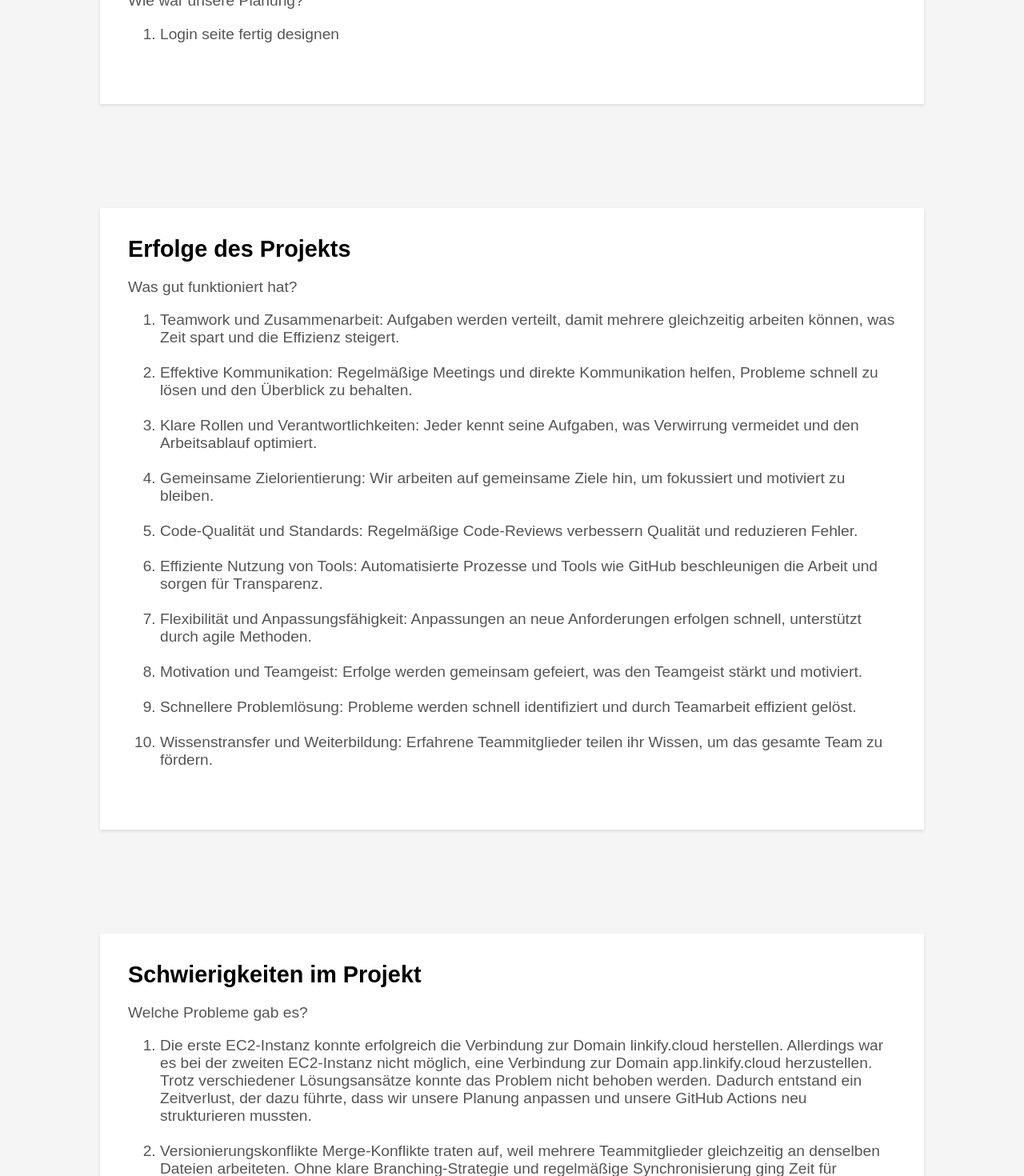
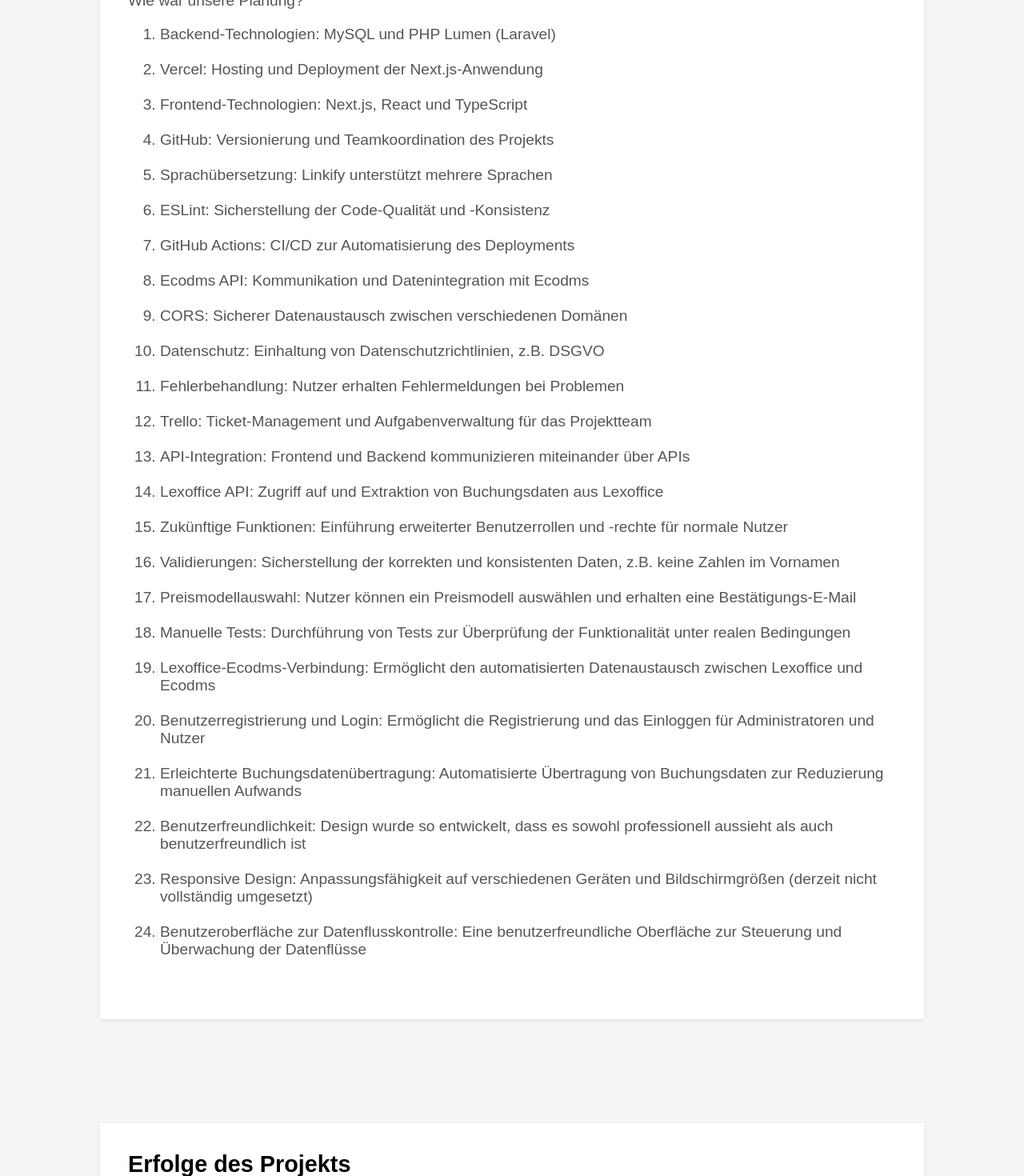
Before and after one commit to RalfHof/nextjs-boilerplate, a Next.js app: page /projekt in a window 1280 px wide. Shown: the part 780-2250 px from the top of the page at 80% size. Built offline with nearby package versions, Linux system fonts and the light colour scheme.

Commit message:
New Features

```diff
--- a/src/app/projekt/page.tsx
+++ b/src/app/projekt/page.tsx
@@ -6,29 +6,55 @@
 export default function ProjektPage() {
 
   const GoodElementItems = [
-    { Element: "Teamwork und Zusammenarbeit: Aufgaben werden verteilt, damit mehrere gleichzeitig arbeiten können, was Zeit spart und die Effizienz steigert." },
-    { Element: "Effektive Kommunikation: Regelmäßige Meetings und direkte Kommunikation helfen, Probleme schnell zu lösen und den Überblick zu behalten." },
-    { Element: "Klare Rollen und Verantwortlichkeiten: Jeder kennt seine Aufgaben, was Verwirrung vermeidet und den Arbeitsablauf optimiert." },
-    { Element: "Gemeinsame Zielorientierung: Wir arbeiten auf gemeinsame Ziele hin, um fokussiert und motiviert zu bleiben." },
     { Element: "Code-Qualität und Standards: Regelmäßige Code-Reviews verbessern Qualität und reduzieren Fehler." },
-    { Element: "Effiziente Nutzung von Tools: Automatisierte Prozesse und Tools wie GitHub beschleunigen die Arbeit und sorgen für Transparenz." },
-    { Element: "Flexibilität und Anpassungsfähigkeit: Anpassungen an neue Anforderungen erfolgen schnell, unterstützt durch agile Methoden." },
     { Element: "Motivation und Teamgeist: Erfolge werden gemeinsam gefeiert, was den Teamgeist stärkt und motiviert." },
     { Element: "Schnellere Problemlösung: Probleme werden schnell identifiziert und durch Teamarbeit effizient gelöst." },
-    { Element: "Wissenstransfer und Weiterbildung: Erfahrene Teammitglieder teilen ihr Wissen, um das gesamte Team zu fördern." }
+    { Element: "Gemeinsame Zielorientierung: Wir arbeiten auf gemeinsame Ziele hin, um fokussiert und motiviert zu bleiben." },
+    { Element: "Wissenstransfer und Weiterbildung: Erfahrene Teammitglieder teilen ihr Wissen, um das gesamte Team zu fördern." },
+    { Element: "Flexibilität und Anpassungsfähigkeit: Anpassungen an neue Anforderungen erfolgen schnell, unterstützt durch agile Methoden." },
+    { Element: "Klare Rollen und Verantwortlichkeiten: Jeder kennt seine Aufgaben, was Verwirrung vermeidet und den Arbeitsablauf optimiert." },
+    { Element: "Effiziente Nutzung von Tools: Automatisierte Prozesse und Tools wie GitHub beschleunigen die Arbeit und sorgen für Transparenz." },
+    { Element: "Effektive Kommunikation: Regelmäßige Meetings und direkte Kommunikation helfen, Probleme schnell zu lösen und den Überblick zu behalten." },
+    { Element: "Teamwork und Zusammenarbeit: Aufgaben werden verteilt, damit mehrere gleichzeitig arbeiten können, was Zeit spart und die Effizienz steigert." },
   ];
 
   const BadElementItems = [
+    { Element: "Unterschiedliches Fähigkeitsniveau Wissenslücken im Team verlangsamten die Entwicklung, da fundamentale Probleme noch existierten." },
+    { Element: "Aufgrund des Ausfalls mehrerer Mitarbeiter musste die Arbeitsverteilung neu organisiert werden, was mit einem erheblichen zeitlichen Aufwand verbunden war." },
+    { Element: "Fehlende Tests Unzureichende Tests führten dazu, dass Fehler erst spät auffielen. Ohne automatisierte Unit-, Integrations- und End-to-End-Tests war die Codequalität schwer sicherzustellen, was Mehraufwand verursachte." },
+    { Element: "Versionierungskonflikte Merge-Konflikte traten auf, weil mehrere Teammitglieder gleichzeitig an denselben Dateien arbeiteten. Ohne klare Branching-Strategie und regelmäßige Synchronisierung ging Zeit für Konfliktlösungen verloren, und Änderungen wurden teils überschrieben." },
     { Element: "Die erste EC2-Instanz konnte erfolgreich die Verbindung zur Domain linkify.cloud herstellen. Allerdings war es bei der zweiten EC2-Instanz nicht möglich, eine Verbindung zur Domain app.linkify.cloud herzustellen. Trotz verschiedener Lösungsansätze konnte das Problem nicht behoben werden. Dadurch entstand ein Zeitverlust, der dazu führte, dass wir unsere Planung anpassen und unsere GitHub Actions neu strukturieren mussten." },
-    { Element: "Versionierungskonflikte Merge-Konflikte traten auf, weil mehrere Teammitglieder gleichzeitig an denselben Dateien arbeiteten. Ohne klare Branching-Strategie und regelmäßige Synchronisierung ging Zeit für Konfliktlösungen verloren, und Änderungen wurden teils überschrieben." },
-    { Element: "Fehlende Tests Unzureichende Tests führten dazu, dass Fehler erst spät auffielen. Ohne automatisierte Unit-, Integrations- und End-to-End-Tests war die Codequalität schwer sicherzustellen, was Mehraufwand verursachte." },
-    { Element: "Unterschiedliches Fähigkeitsniveau Wissenslücken im Team verlangsamten die Entwicklung, da fundamentale Probleme noch existierten." },
-    { Element: "Aufgrund des Ausfalls mehrerer Mitarbeiter musste die Arbeitsverteilung neu organisiert werden, was mit einem erheblichen zeitlichen Aufwand verbunden war." }
   ];
 
   const TimeElementItems = [
-    { Element: "Login seite fertig designen" }
+    { Element: "Backend-Technologien: MySQL und PHP Lumen (Laravel)" },
+    { Element: "Vercel: Hosting und Deployment der Next.js-Anwendung" },
+    { Element: "Frontend-Technologien: Next.js, React und TypeScript" },
+    { Element: "GitHub: Versionierung und Teamkoordination des Projekts" },
+    { Element: "Sprachübersetzung: Linkify unterstützt mehrere Sprachen" },
+    { Element: "ESLint: Sicherstellung der Code-Qualität und -Konsistenz" },
+    { Element: "GitHub Actions: CI/CD zur Automatisierung des Deployments" },
+    { Element: "Ecodms API: Kommunikation und Datenintegration mit Ecodms" },
+    { Element: "CORS: Sicherer Datenaustausch zwischen verschiedenen Domänen" },
+    { Element: "Datenschutz: Einhaltung von Datenschutzrichtlinien, z.B. DSGVO" },
+    { Element: "Fehlerbehandlung: Nutzer erhalten Fehlermeldungen bei Problemen" },
+    { Element: "Trello: Ticket-Management und Aufgabenverwaltung für das Projektteam" },
+    { Element: "API-Integration: Frontend und Backend kommunizieren miteinander über APIs" },
+    { Element: "Lexoffice API: Zugriff auf und Extraktion von Buchungsdaten aus Lexoffice" },
+    { Element: "Zukünftige Funktionen: Einführung erweiterter Benutzerrollen und -rechte für normale Nutzer" },
+    { Element: "Validierungen: Sicherstellung der korrekten und konsistenten Daten, z.B. keine Zahlen im Vornamen" },
+    { Element: "Preismodellauswahl: Nutzer können ein Preismodell auswählen und erhalten eine Bestätigungs-E-Mail" },
+    { Element: "Manuelle Tests: Durchführung von Tests zur Überprüfung der Funktionalität unter realen Bedingungen" },
+    { Element: "Lexoffice-Ecodms-Verbindung: Ermöglicht den automatisierten Datenaustausch zwischen Lexoffice und Ecodms" },
+    { Element: "Benutzerregistrierung und Login: Ermöglicht die Registrierung und das Einloggen für Administratoren und Nutzer" },
+    { Element: "Erleichterte Buchungsdatenübertragung: Automatisierte Übertragung von Buchungsdaten zur Reduzierung manuellen Aufwands" },
+    { Element: "Benutzerfreundlichkeit: Design wurde so entwickelt, dass es sowohl professionell aussieht als auch benutzerfreundlich ist" },
+    { Element: "Responsive Design: Anpassungsfähigkeit auf verschiedenen Geräten und Bildschirmgrößen (derzeit nicht vollständig umgesetzt)" },
+    { Element: "Benutzeroberfläche zur Datenflusskontrolle: Eine benutzerfreundliche Oberfläche zur Steuerung und Überwachung der Datenflüsse" },
   ];
+
+
+
 
   const TargetElementItems = [
     {
```
